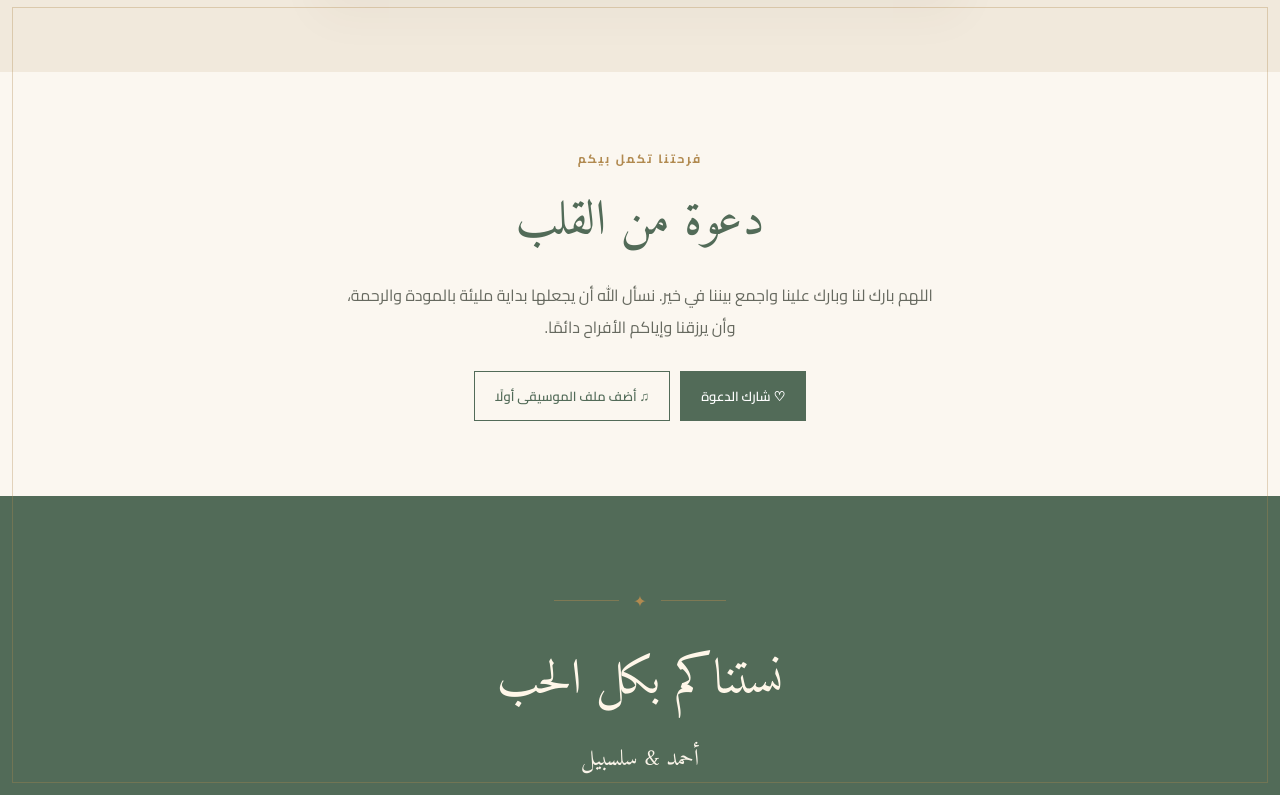
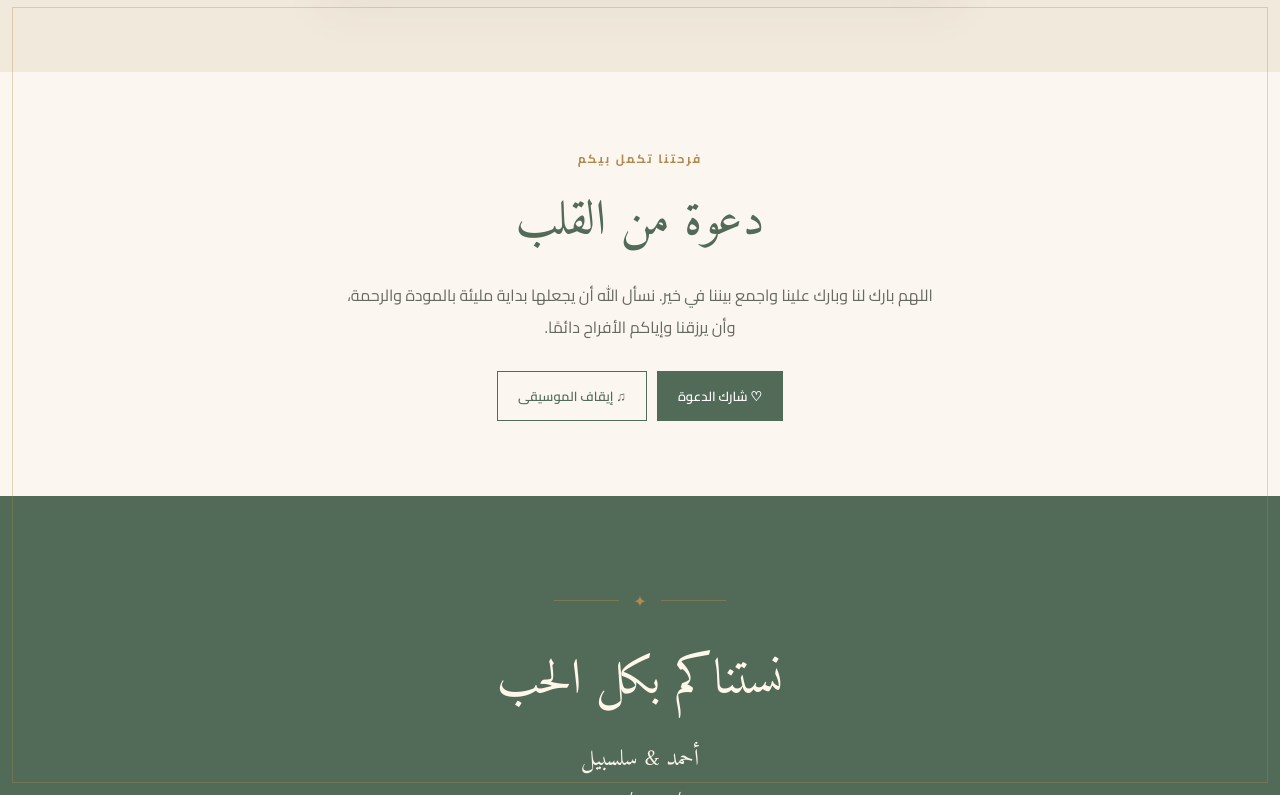
Before and after one commit to Smasmio/-Ahmed-Salsabil-Wedding, a plain HTML site: page index.html in a window 1280 px wide. Both pictures are taken after a click on the button "♫ تشغيل الموسيقى". Shown: the part 2234-3029 px from the top of the page. Drawn offline with Linux system fonts and the light colour scheme.

Commit message:
Update index.html

```diff
--- a/index.html
+++ b/index.html
@@ -95,7 +95,7 @@ section{padding:75px 20px}.section-inner{max-width:850px;margin:auto;text-align:
   <div class="section-inner">
     <div class="rule">✦</div>
     <h2 class="section-title">نستناكم بكل الحب</h2>
-    <p>أحمد & سلسبيل<br>١٦ · ١٠ · ٢٠٢٦</p>
+    <p>أحمد & سلسبيل<br>١٦ / ١٠ / ٢٠٢٦</p>
   </div>
 </section>
 </main>
@@ -154,7 +154,7 @@ section{padding:75px 20px}.section-inner{max-width:850px;margin:auto;text-align:
   musicBtn.addEventListener('click', async () => {
     if (audio.paused) {
       try { await audio.play(); musicBtn.textContent='♫ إيقاف الموسيقى'; musicBtn.setAttribute('aria-pressed','true'); $('music-note').textContent=''; }
-      catch(e) { musicBtn.textContent='♫ أضف ملف الموسيقى أولًا'; }
+      catch(e) { musicBtn.textContent='♫ إيقاف الموسيقى'; }
     } else {
       audio.pause(); musicBtn.textContent='♫ تشغيل الموسيقى'; musicBtn.setAttribute('aria-pressed','false');
     }
```
